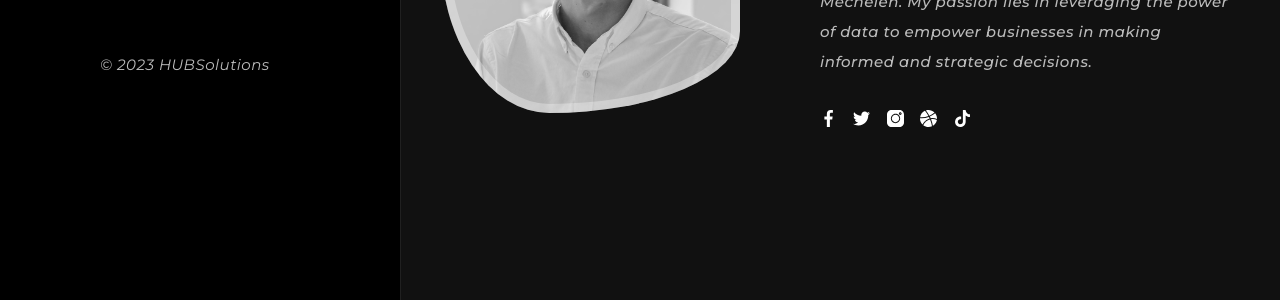
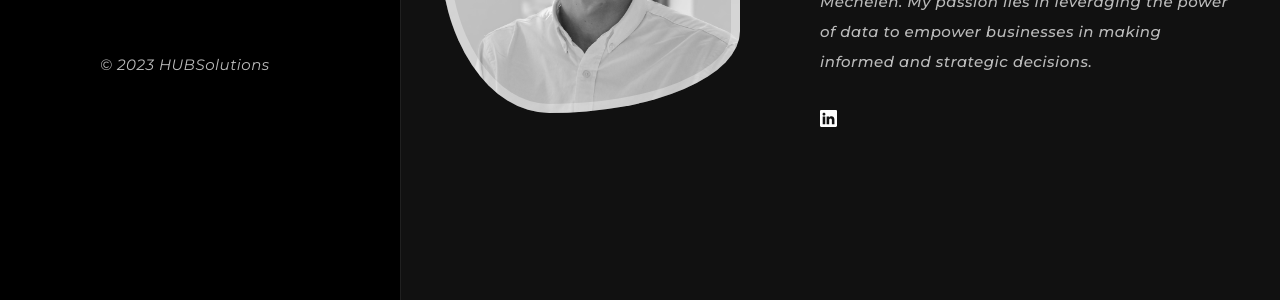
Before and after one commit to MaartenHubrechts/hubsolutions, a Jekyll site: the page built from index.html, in a window 1280 px wide. Shown: the part 487-787 px from the top of the page. Built offline with Jekyll 4.4.1, drawn with Linux system fonts in a browser that asks for light colours.

Commit message:
add linkedin

```diff
--- a/_data/site_data.yml
+++ b/_data/site_data.yml
@@ -8,6 +8,7 @@ home:
     instagram: "http://instagram.com"
     dribbble: "http://dribble.com"
     tiktok: "http://tiktok.com"
+    linkedin: "https://www.linkedin.com/in/maarten-hubrechts-710ab1133/"
 
 about:
   title: "Adriano Smith & <span>Photographer</span>"
--- a/_includes/right-parts/tk-home.html
+++ b/_includes/right-parts/tk-home.html
@@ -14,14 +14,13 @@
                     {% endif %}
                     <div class="social">
                         <ul>
-                            <li><a href="{{home_data.social.facebook | relative_url}}"><img class="svg" src="{{'/assets/img/svg/social/facebook.svg' | relative_url}}" alt="" /></a>
-                            </li>
-                            <li><a href="{{home_data.social. twitter | relative_url}}"><img class="svg" src="{{'/assets/img/svg/social/twitter.svg' | relative_url}}" alt="" /></a></li>
-                            <li><a href="{{home_data.social.instagram | relative_url}}"><img class="svg" src="{{'/assets/img/svg/social/instagram.svg' | relative_url}}" alt="" /></a>
-                            </li>
-                            <li><a href="{{home_data.social.dribbble | relative_url}}"><img class="svg" src="{{'/assets/img/svg/social/dribbble.svg' | relative_url}}" alt="" /></a>
-                            </li>
-                            <li><a href="{{home_data.social.tiktok | relative_url}}"><img class="svg" src="{{'/assets/img/svg/social/tik-tok.svg' | relative_url}}" alt="" /></a></li>
+                            <li><a href="{{home_data.social.linkedin | relative_url}}"><img class="svg" src="{{'/assets/img/svg/social/linkedin.svg' | relative_url}}" alt="" /></a></li>
+                            <!-- <li><a href="{{home_data.social. twitter | relative_url}}"><img class="svg" src="{{'/assets/img/svg/social/twitter.svg' | relative_url}}" alt="" /></a></li> -->
+                            <!-- <li><a href="{{home_data.social.instagram | relative_url}}"><img class="svg" src="{{'/assets/img/svg/social/instagram.svg' | relative_url}}" alt="" /></a> -->
+                            <!-- </li> -->
+                            <!-- <li><a href="{{home_data.social.dribbble | relative_url}}"><img class="svg" src="{{'/assets/img/svg/social/dribbble.svg' | relative_url}}" alt="" /></a> -->
+                            <!-- </li> -->
+                            <!-- <li><a href="{{home_data.social.tiktok | relative_url}}"><img class="svg" src="{{'/assets/img/svg/social/tik-tok.svg' | relative_url}}" alt="" /></a></li> -->
                         </ul>
                     </div>
                 </div>
```
Also changed, not shown: assets/img/svg/social/linkedin.svg (added).
